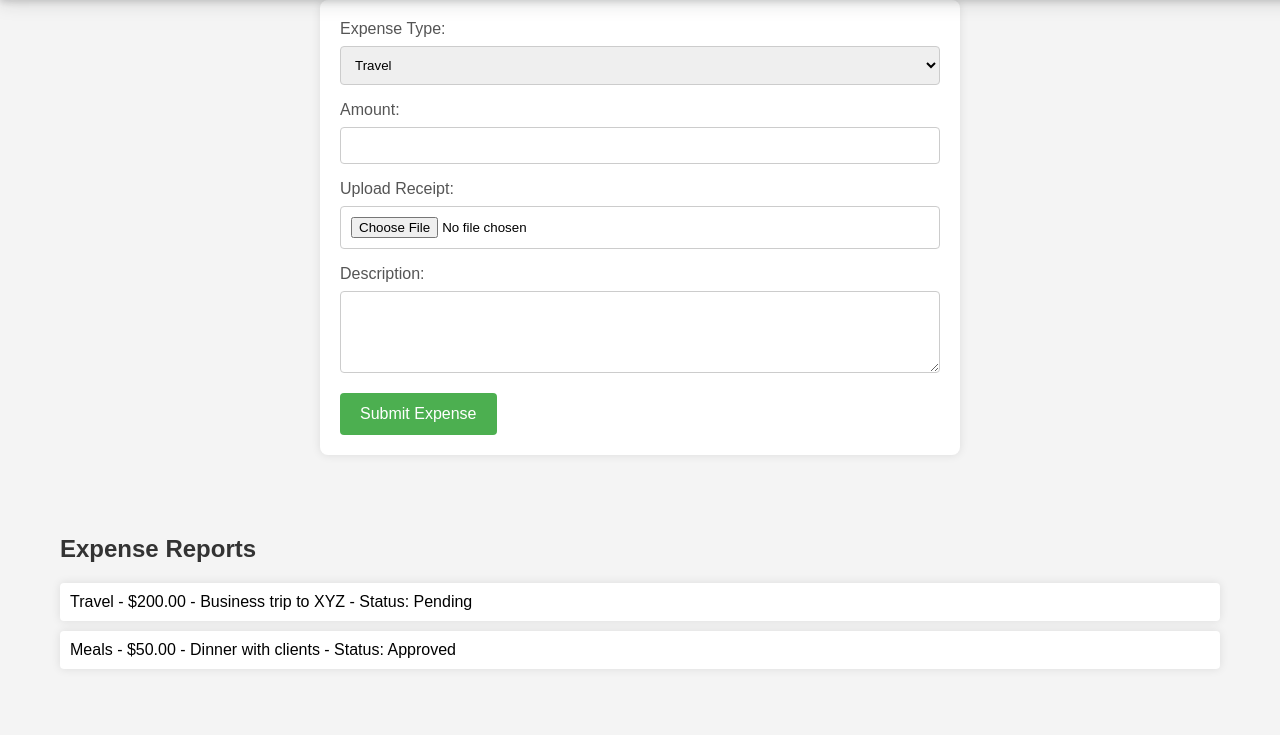
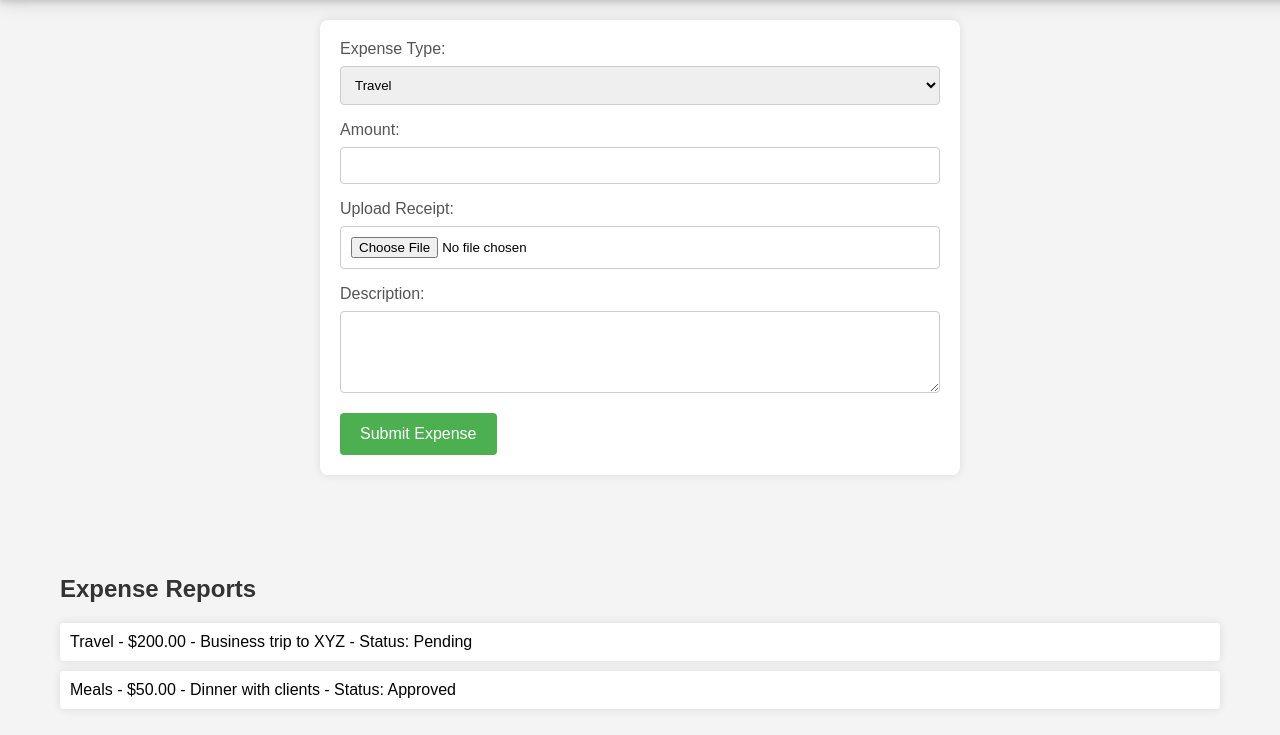
Before and after one commit to huajie-zhong/expense-tracker, a Flask app: page / in a window 1280 px wide. Shown: the part 95-830 px from the top of the page. Before the commit the page ends 764 px from the top, so only its background shows below. Run offline with Flask 3, Linux system fonts and the light colour scheme.

Commit message:
update style

```diff
--- a/front-end/static/style.css
+++ b/front-end/static/style.css
@@ -82,3 +82,7 @@ li {
     padding:30px;
     margin:30px;
 }
+
+.container{
+    padding: 20px;
+}
```
